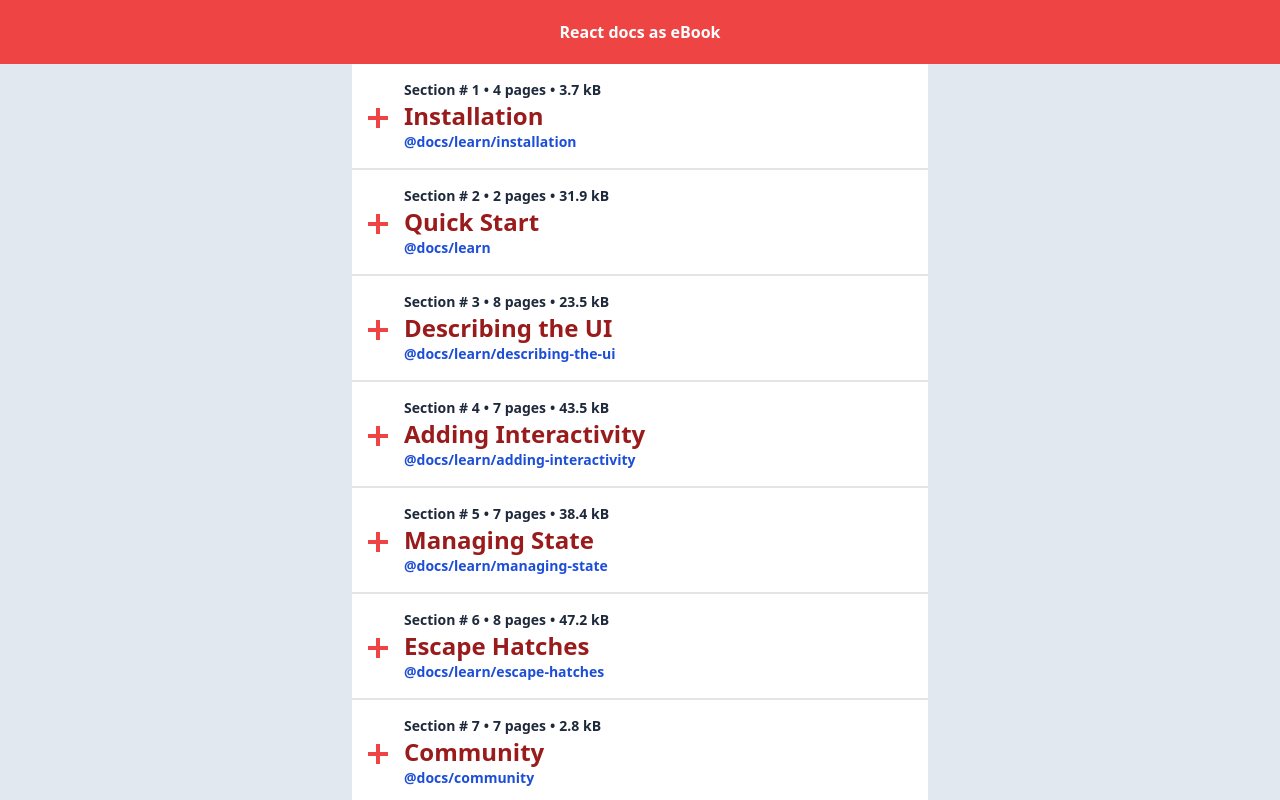
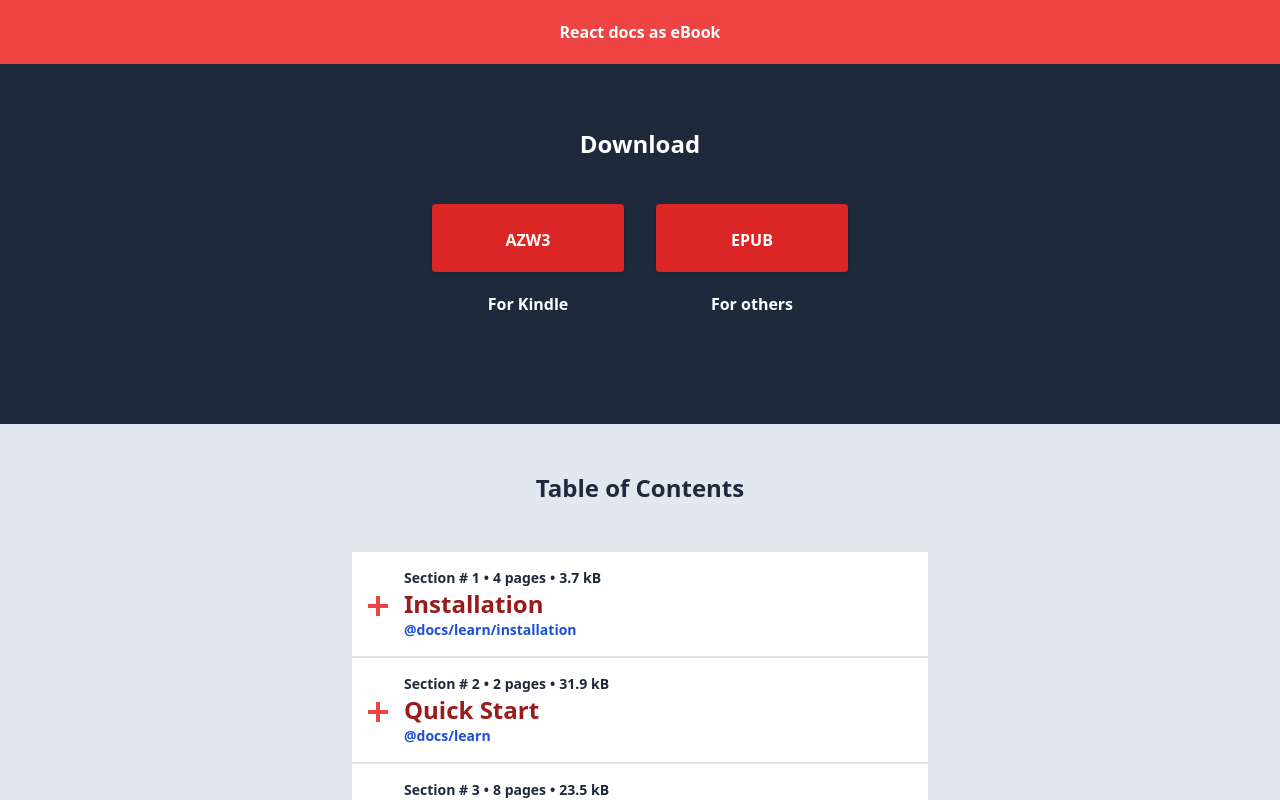
Before and after one commit to iaseth/react-new-docs-ebook, a React (Vite) app in the folder reactapp/: page / in a window 1280 px wide. Shown: the top 800 px of the page. Built offline with nearby package versions, Linux system fonts and the light colour scheme.

Commit message:
Added download buttons

```diff
--- a/reactapp/src/App/App.jsx
+++ b/reactapp/src/App/App.jsx
@@ -7,6 +7,24 @@
 
 
 
+function DownloadSection ({title, href, description}) {
+	return (
+		<section className="px-4 py-3">
+			<a href={href} className="block relative group font-bold px-4 py-6 pb-5 bg-red-600 text-white mb-5 rounded shadow overflow-hidden">
+				<div>{title}</div>
+				{/* left and bottom border */}
+				<div className={"absolute bg-white h-full w-[2px] left-0 -bottom-full duration-300 group-hover:bottom-0"}></div>
+				<div className={"absolute bg-white w-full h-[2px] bottom-0 -left-full duration-300 group-hover:left-0"}></div>
+
+				{/* right and top border */}
+				<div className={"absolute bg-white h-full w-[2px] right-0 -top-full duration-300 group-hover:top-0"}></div>
+				<div className={"absolute bg-white w-full h-[2px] top-0 -right-full duration-300 group-hover:right-0"}></div>
+			</a>
+			<h4>{description}</h4>
+		</section>
+	);
+}
+
 function App () {
 
 	return (
@@ -14,6 +32,14 @@
 			<Header />
 
 			<main className="bg-slate-200 text-slate-800">
+				<section className="px-4 py-16 bg-slate-800 text-white text-center">
+					<h2>Download</h2>
+					<div className="flex ch:grow ch:basis-0 max-w-md mx-auto py-8">
+						<DownloadSection title="AZW3" description="For Kindle" href="https://drive.google.com/file/d/1XeUoDJs47pd87Dz8xAJeysGWim6_b_D-/view?usp=share_link" />
+						<DownloadSection title="EPUB" description="For others" href="https://drive.google.com/file/d/1sP2SlvodoWlWpWYRTsankluJW2eOmCNd/view?usp=share_link" />
+					</div>
+				</section>
+
 				<TableOfContents {...{ebook}} />
 			</main>
 
--- a/reactapp/src/App/TableOfContents.jsx
+++ b/reactapp/src/App/TableOfContents.jsx
@@ -63,7 +63,11 @@
 
 	return (
 		<article className="max-w-xl mx-auto">
-			<div>{sectionItems}</div>
+			<header className="text-center px-4 py-12">
+				<h2>Table of Contents</h2>
+			</header>
+
+			<main>{sectionItems}</main>
 		</article>
 	);
 }
```
